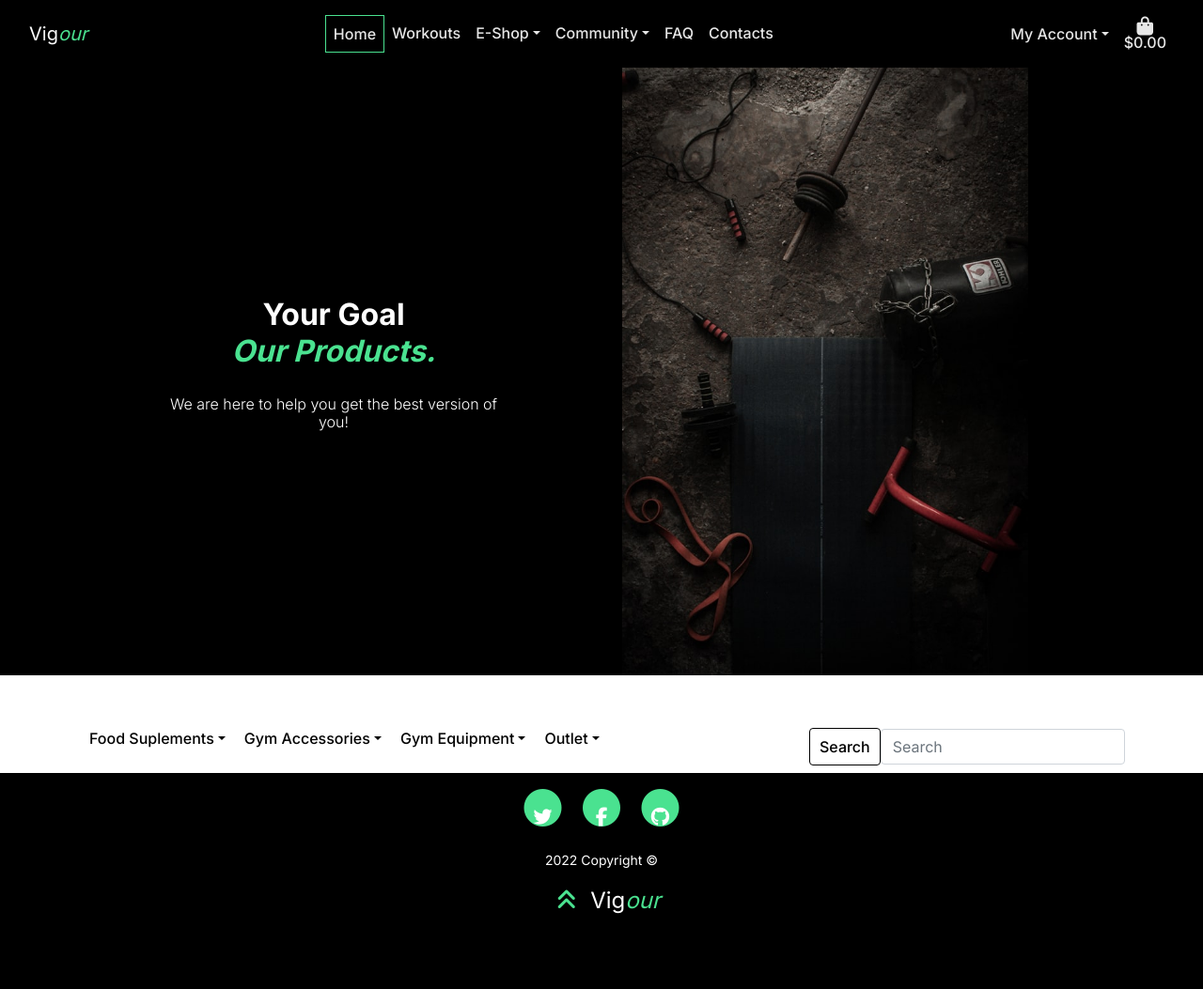
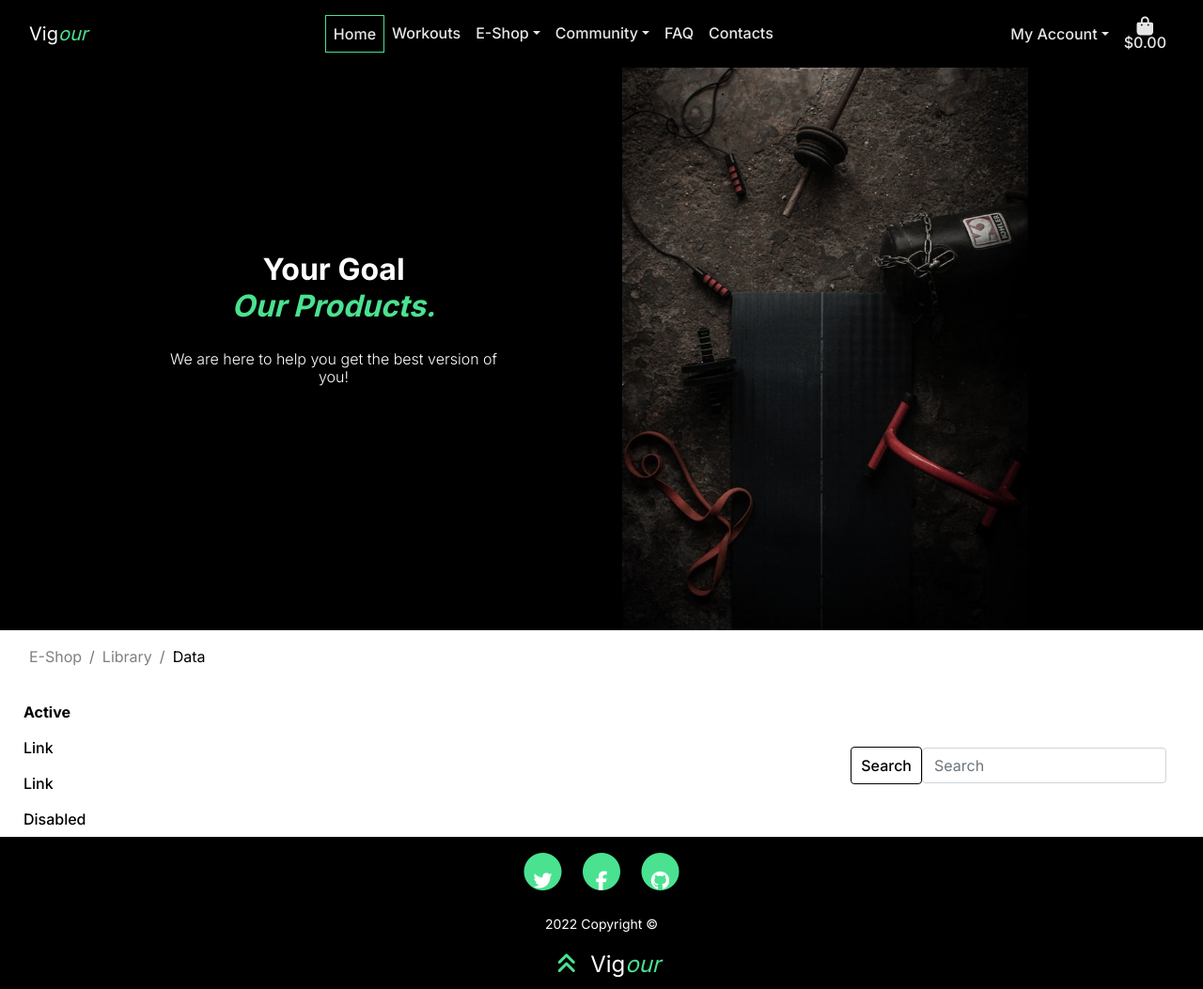
Before and after one commit to LySeriuos/Vigour-MS4-2, a Django app: page /shop/ in a window 1280 px wide. Shown: the whole page at 94% size. Before the commit the page ends 973 px from the top, so only its background shows below. Run offline with Django 3.2, Linux system fonts and the light colour scheme; some libraries are stand-ins or nearby versions.

Commit message:
styled breadcrumb section

```diff
--- a/shop/templates/shop/shop.html
+++ b/shop/templates/shop/shop.html
@@ -4,7 +4,7 @@
 {% block page_header %}
  <!-- ***** Main Banner Area Start ***** -->
  <section id="main-banner bg-image top" class="main-banner">
-  <div class="container my-5 pt-3 text-center">
+  <div class="container mb-sm-1 mb-md-1 pt-3 text-center">
       <div class="row pb-0 pe-lg-0 align-items-center justify-content-center caption">
           <div class="col-lg-5 p-3 p-lg-5 pt-lg-3 text-center">
             <!-- Add Jinja for image and banner text from database in easy tomanipulate -->
@@ -27,61 +27,39 @@
 
 
 <section>
-  <div class="container h-100">
-    <div class="row h-100">
-        <div class="col-lg-8 col-md-6 col-xs-12">
-          <ul class="nav nav-pills">
-            <li class="nav-item dropdown">
-              <a class="nav-link dropdown-toggle card-link" data-toggle="dropdown" href="#" role="button" aria-expanded="false">Food Suplements</a>
-              <div class="dropdown-menu" aria-labelledby="foodDropdown">
-                <a class="dropdown-item" href="#">For Healthy Diet</a>
-                <a class="dropdown-item" href="#">Proteins</a>
-                <a class="dropdown-item" href="#">Amino Acids</a>
-                <a class="dropdown-item" href="#">Health Supplements</a>
-                <a class="dropdown-item" href="#">Supplements For Slimming</a>
-                <a class="dropdown-item" href="#">All other Supplements Supplements</a>
-              </div>
+  <div class="container-fluid">
+     <!-- bread crumb for mobile phones to navigate easier on the site -->
+    <div class="row-shop-1">
+      <div class="col-12"></div>
+      <nav aria-label="breadcrumb">
+        <ol class="breadcrumb">
+          <li class="breadcrumb-item"><a href="#">E-Shop</a></li>
+          <li class="breadcrumb-item"><a href="#">Library</a></li>
+          <li class="breadcrumb-item active" aria-current="page">Data</li>
+        </ol>
+      </nav>
+    </div>
+
+    <div class="row">
+        <div class="col-3 d-none d-md-block m-auto">
+          <ul class="nav flex-column side-nav-shop">
+            <li class="nav-item">
+              <a class="nav-link active" href="#">Active</a>
             </li>
-            <li class="nav-item dropdown">
-              <a class="nav-link dropdown-toggle card-link" href="#" id="accDropdown" role="button" data-toggle="dropdown" aria-expanded="false">
-                Gym Accessories
-              </a>
-              <div class="dropdown-menu" aria-labelledby="accDropdown">
-                <a class="dropdown-item" href="#">Waterbottles / Flasks </a>
-                <a class="dropdown-item" href="#">Supports / Sweatbands </a>
-                <a class="dropdown-item" href="#">Bags</a>
-                <a class="dropdown-item" href="#">Towels</a>
-                <a class="dropdown-item" href="#">Other Accessories</a>
-              </div>
+            <li class="nav-item">
+              <a class="nav-link" href="#">Link</a>
             </li>
-            <li class="nav-item dropdown">
-              <a class="nav-link dropdown-toggle card-link" href="#" id="eqDropdown" role="button" data-toggle="dropdown" aria-expanded="false">
-                Gym Equipment
-              </a>
-              <div class="dropdown-menu" aria-labelledby="eqDropdown">
-                <a class="dropdown-item" href="#">Weights </a>
-                <a class="dropdown-item" href="#">Sloves </a>
-                <a class="dropdown-item" href="#">Fitness Ribbons</a>
-                <a class="dropdown-item" href="#">Yoga Equipment</a>
-                <a class="dropdown-item" href="#">Other Equipment</a>
-              </div>
+            <li class="nav-item">
+              <a class="nav-link" href="#">Link</a>
             </li>
-            <li class="nav-item dropdown">
-              <a class="nav-link dropdown-toggle card-link" href="#" id="outDropdown" role="button" data-toggle="dropdown" aria-expanded="false">
-                Outlet
-              </a>
-              <div class="dropdown-menu" aria-labelledby="outDropdown">
-                <a class="dropdown-item" href="#">Gym Equipment </a>
-                <a class="dropdown-item" href="#">Gym Accessories </a>
-                <a class="dropdown-item" href="#">Food Suplements</a>
-              </div>
+            <li class="nav-item">
+              <a class="nav-link disabled">Disabled</a>
             </li>
           </ul>
-            </div>
+          </div>
 
-
-        <div class="col-lg-4 col-md-6 col-xs-12 float-left">
-          <nav class="navbar navbar-expand-lg navbar-shop">
+        <div class="col-9 m-auto">
+          <nav class="navbar navbar-expand-lg navbar-shop float-right">
           <form class="form-inline my-2 my-lg-0" method="GET" action="">
             <button class="btn card-link my-2 my-sm-0" type="submit">Search</button>
             <input class="form-control mr-sm-2" type="text" name="q"placeholder="Search" aria-label="Search">
@@ -89,8 +67,9 @@
           </form>
         </nav>
         </div>
+      </div>
 
     </div>
-</div>
+
   </section>
 {% endblock %}
--- a/static/css/style.css
+++ b/static/css/style.css
@@ -582,3 +582,39 @@ footer .row{
   justify-content: flex-start;
   align-items: center;
 }
+
+
+.side-nav-shop .nav-link{
+  color: black;
+}
+
+.side-nav-shop .active{
+  color: black;
+  font-weight: bold;
+  border: none;
+}
+
+
+  .breadcrumb {
+    display: -ms-flexbox;
+    display: flex;
+    -ms-flex-wrap: wrap;
+    flex-wrap: wrap;
+    padding: 0.75rem 1rem;
+    margin-bottom: 1rem;
+    list-style: none;
+    background-color: white;
+    border: none;
+}
+
+.breadcrumb .breadcrumb-item a {
+  background-color: white;
+  color: #808080;
+  border: none;
+}
+
+.breadcrumb .active{
+  border: none;
+
+  color: black;
+}
```
Also changed, not shown: templates/include/mobile-top-header.html (+19 -0 lines).
